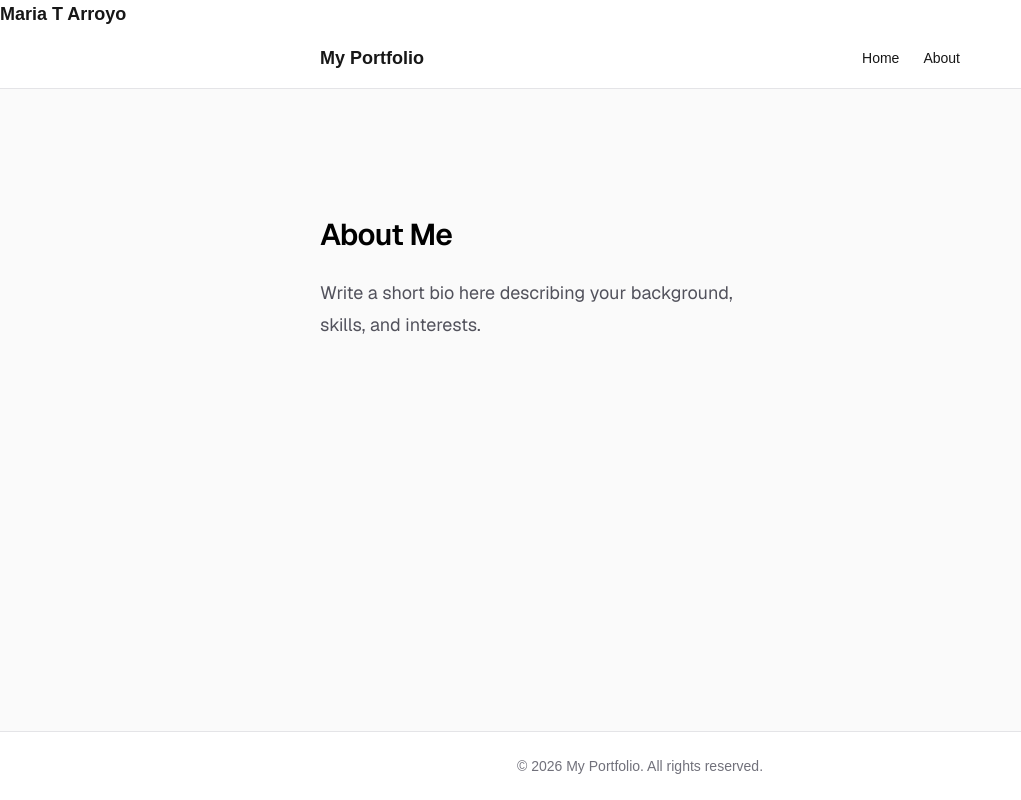
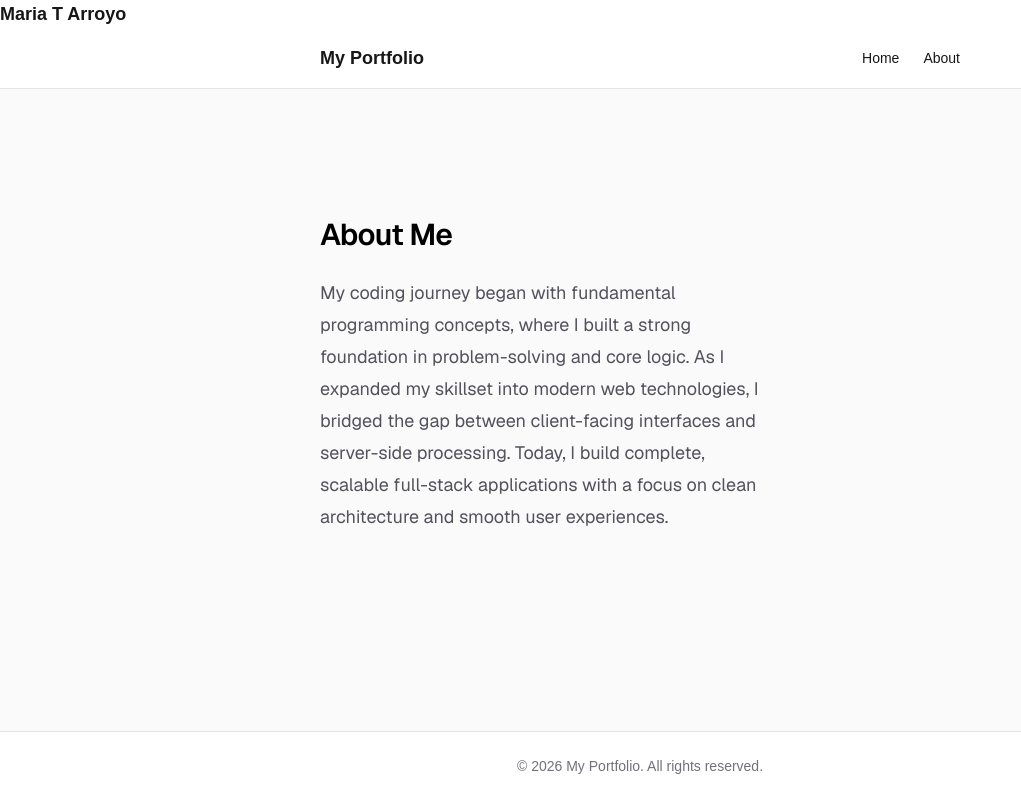
Before and after one commit to Maritherecua/wdd430-portfolio, a Next.js app: page /about in a window 1280 px wide. Shown: the whole page, without its empty margins (0-1021 px from the left). Built offline with nearby package versions, Linux system fonts and the light colour scheme.

Commit message:
Added About page with personal coding journey description.

```diff
--- a/app/about/page.tsx
+++ b/app/about/page.tsx
@@ -6,8 +6,10 @@ export default function About() {
                     About Me
                 </h1>
                 <p className="max-w-md text-lg leading-8 text-zinc-600 dark:text-zinc-400">
-                    Write a short bio here describing your background, skills, and
-                    interests.
+                    My coding journey began with fundamental programming concepts, where I built a strong foundation in problem-solving and core logic.
+                    As I expanded my skillset into modern web technologies,
+                     I bridged the gap between client-facing interfaces and server-side processing. Today, I build complete,
+                     scalable full-stack applications with a focus on clean architecture and smooth user experiences.
                 </p>
             </main>
         </div>
```
